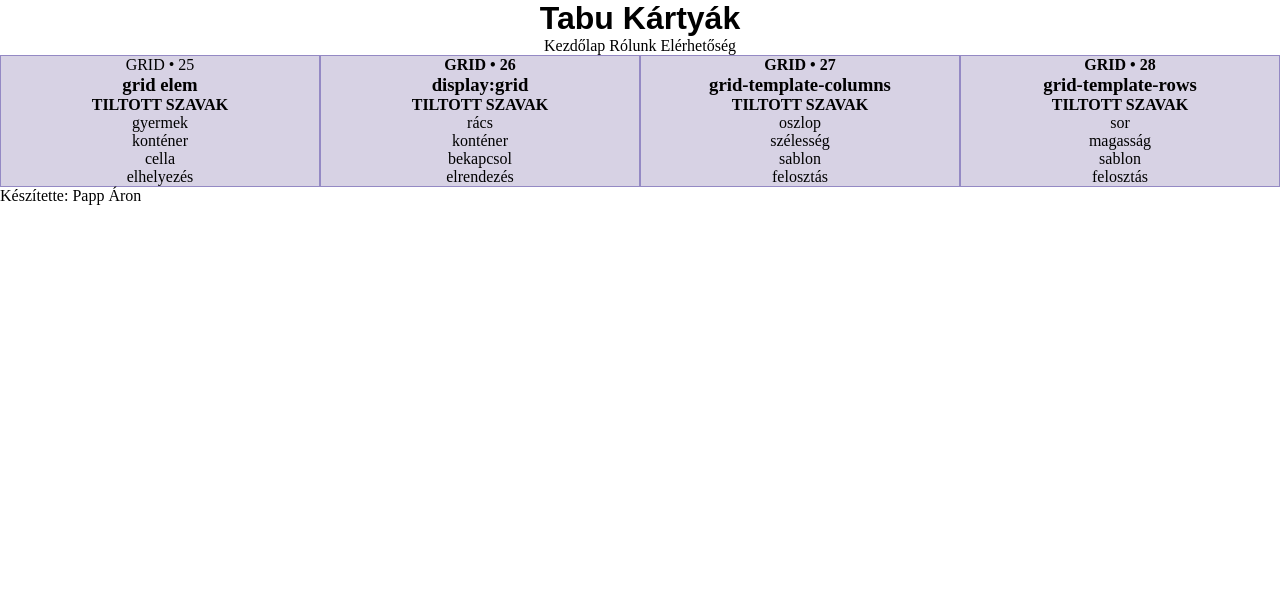
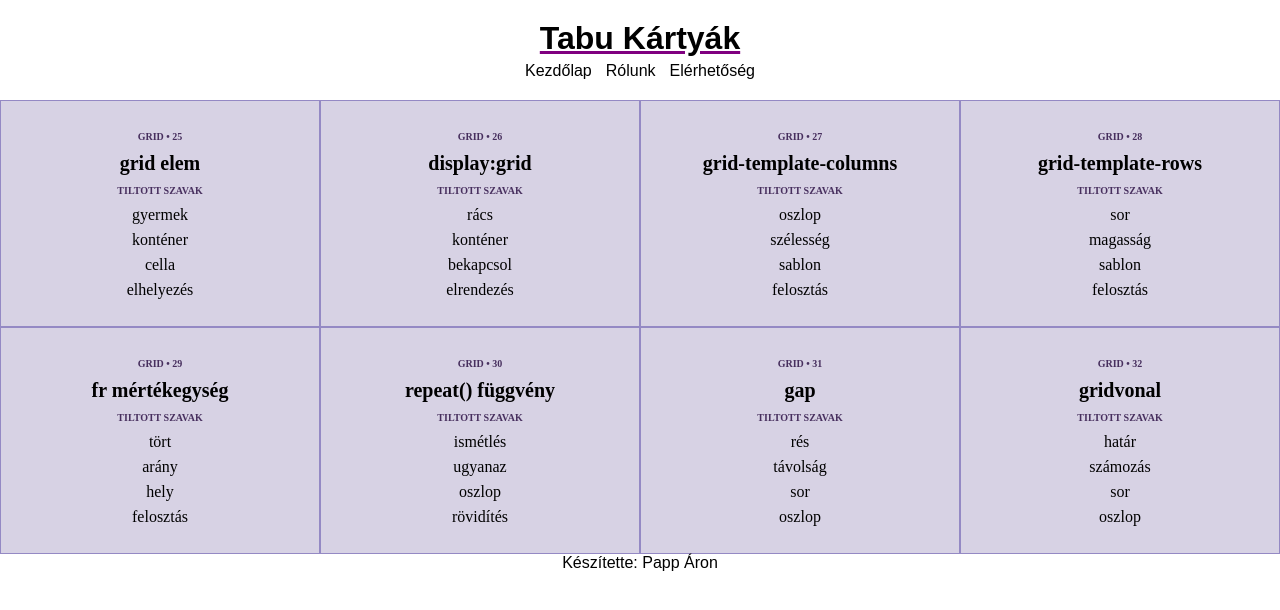
Before and after one commit to Aron0211/ismetles_grid, a plain HTML site: page index.html in a window 1280 px wide. Drawn offline with Linux system fonts and the light colour scheme.

Commit message:
wow keszen van

```diff
--- a/index.html
+++ b/index.html
@@ -19,7 +19,7 @@
     </header>
     <article>
         <div>
-            <p>GRID  •  25</p>
+            <h4>GRID  •  25</h4>
             <h3>grid elem</h3>
             <h4>TILTOTT SZAVAK</h4>
             <p>gyermek</p>
@@ -54,6 +54,43 @@
             <p>sablon</p>
             <p>felosztás</p>
         </div>
+
+        <div>
+            <h4>GRID  •  29</h4>
+            <h3>fr mértékegység</h3>
+            <h4>TILTOTT SZAVAK</h4>
+            <p>tört</p>
+            <p>arány</p>
+            <p>hely</p>
+            <p>felosztás</p>
+        </div>
+        <div>
+            <h4>GRID  •  30</h4>
+            <h3>repeat() függvény</h3>
+            <h4>TILTOTT SZAVAK</h4>
+            <p>ismétlés</p>
+            <p>ugyanaz</p>
+            <p>oszlop</p>
+            <p>rövidítés</p>
+        </div>
+        <div>
+            <h4>GRID  •  31</h4>
+            <h3>gap</h3>
+            <h4>TILTOTT SZAVAK</h4>
+            <p>rés</p>
+            <p>távolság</p>
+            <p>sor</p>
+            <p>oszlop</p>
+        </div>
+        <div>
+            <h4>GRID  •  32</h4>
+            <h3>gridvonal</h3>
+            <h4>TILTOTT SZAVAK</h4>
+            <p>határ</p>
+            <p>számozás</p>
+            <p>sor</p>
+            <p>oszlop</p>
+        </div>
     </article>
     <footer>Készítette: Papp Áron</footer>
 </body>
--- a/stilus.css
+++ b/stilus.css
@@ -1,7 +1,7 @@
 *{
     box-sizing: border-box;
     margin: 0;
-    padding: auto;
+    padding: 0;
 }
 
 body{
@@ -11,10 +11,13 @@ body{
 
 header{
  text-align: center;
+ margin: 20px;
 }
 
 header h1{
     font-family: Arial, Helvetica, sans-serif;
+    text-decoration: underline purple;
+    margin: 5px;
 }
 
 nav{
@@ -24,8 +27,16 @@ nav{
 a{
     text-decoration: none;
     color: black;
+    font-family: Arial, Helvetica, sans-serif;
+    padding: 5px;
+    margin: auto;
 }
 
+a:hover{
+    color: rgb(208, 191, 224);
+    background-color: rgb(164, 146, 180);
+    border-radius: 2px;
+}
 
 article{
     display: grid;
@@ -36,22 +47,44 @@ div{
     background-color: rgb(215, 210, 228);
     text-align: center;
     border: 1px solid rgb(148, 137, 196);
+    padding: 20px;
 }
 
 p{
-
+    margin: 7px;
 }
 
 
 h3{
     color: black;
+    margin: 10px;
+    font-size: 20px;
+}
+
+h4{
+    color: rgb(71, 47, 94);
+    margin: 10px;
+    font-size: 10px;
+}
+
+footer{
+    text-align: center;
+    font-family: Arial, Helvetica, sans-serif;
+}
+
+
+@media screen and  (max-width: 600px) {
+    article{
+        grid-template-columns: 1fr 1fr;
+    }
+
 
 }
 
-h4{
+
+@media (max-width: 450px){
+    article{
+        grid-template-columns: 1fr;
+    }
 
 }
-
-footer{
-
-}
```
